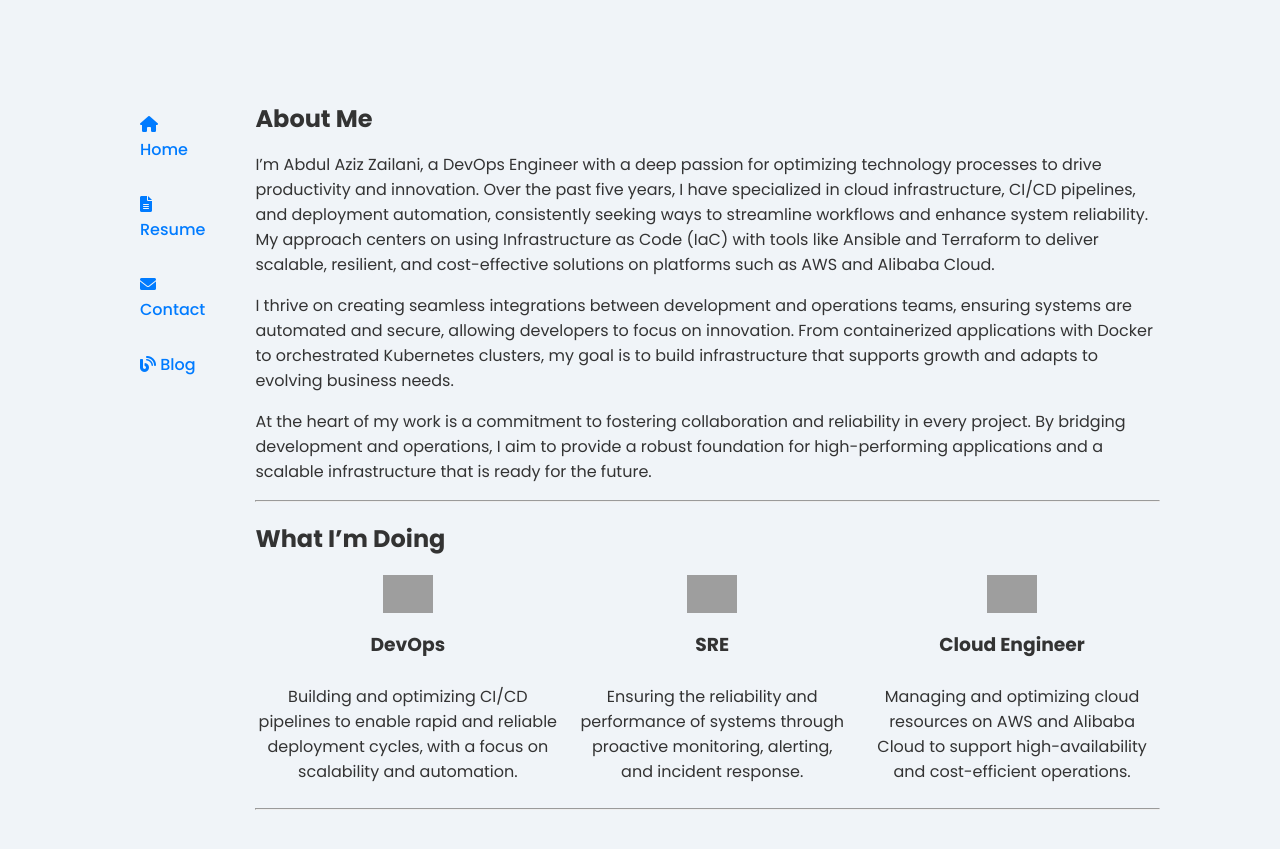
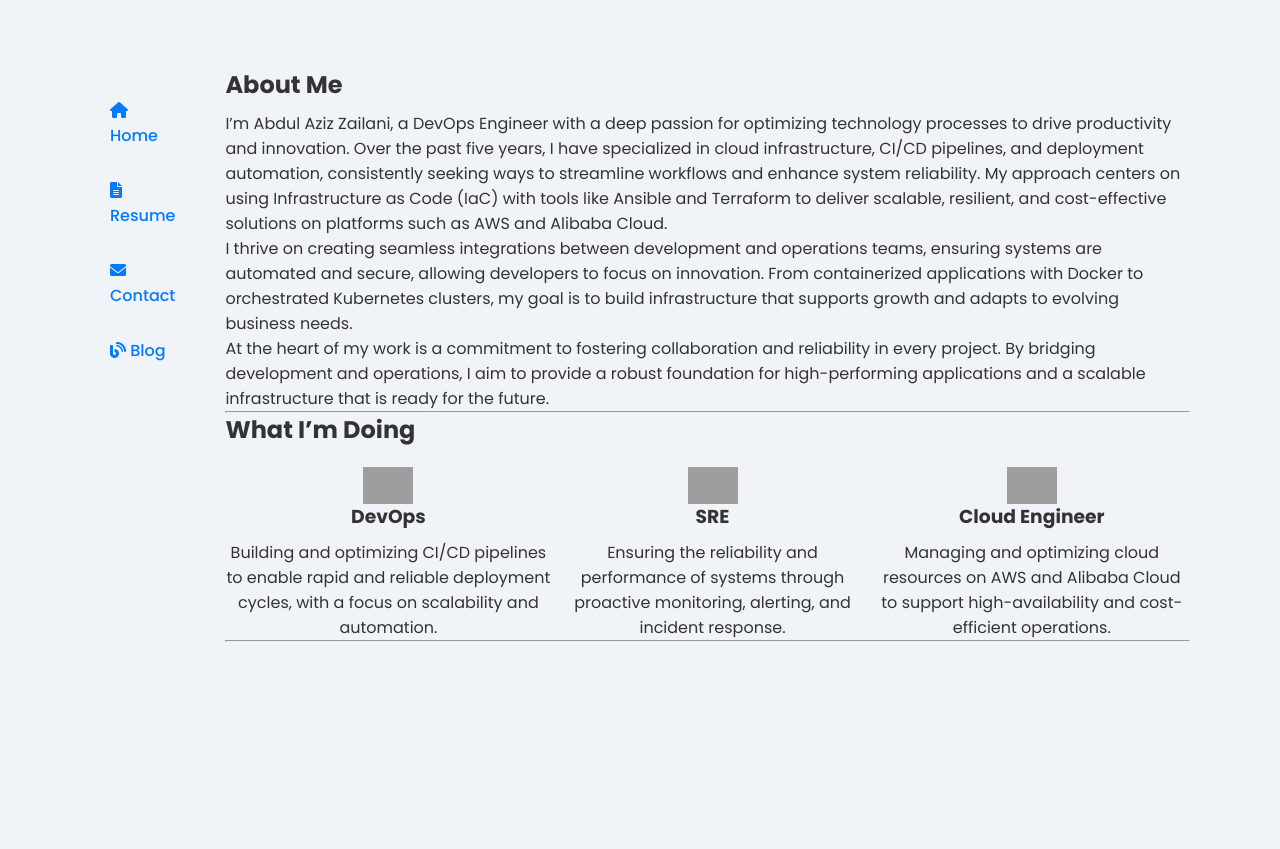
Before and after one commit to azizzailani/azizzailani.github.io, a Jekyll site: the page built from index.md, in a window 1280 px wide. Shown: the top 849 px of the page. Built offline with Jekyll 4.4.1, drawn with Linux system fonts in a browser that asks for light colours; grey boxes are pictures that could not be loaded.

Commit message:
💄 style: refactor CSS variables and styles in style.css

```diff
--- a/assets/css/style.css
+++ b/assets/css/style.css
@@ -1,7 +1,7 @@
 /* Import font Poppins dari Google Fonts */
 @import url('https://fonts.googleapis.com/css2?family=Poppins:wght@300;400;500;700&display=swap');
 
-/* Variabel CSS untuk warna dan spasi */
+/* Variabel CSS */
 :root {
     --primary-color: #007bff;
     --secondary-color: #333;
@@ -13,56 +13,52 @@
     --spacing-medium: 20px;
     --spacing-large: 30px;
     --max-width-content: 1100px;
-    /* Batas maksimal lebar konten */
     --min-height-content: 85vh;
-    /* Batas minimal tinggi konten */
 }
 
-/* Gaya dasar untuk seluruh halaman */
+/* Reset dasar */
+*,
+*::before,
+*::after {
+    box-sizing: border-box;
+    margin: 0;
+    padding: 0;
+}
+
+/* Gaya dasar untuk halaman */
 body {
     font-family: 'Poppins', sans-serif;
     color: var(--secondary-color);
     background-color: var(--background-color);
-    margin: 0;
-    padding: 0;
     display: flex;
     justify-content: center;
-    align-items: flex-start;
+    padding: var(--spacing-large);
     min-height: 100vh;
 }
 
-/* Kontainer Tata Letak */
+/* Kontainer utama */
 .container {
     display: flex;
     flex-direction: row;
     width: 100%;
     max-width: var(--max-width-content);
-    padding: var(--spacing-large);
     gap: var(--spacing-large);
-    align-items: flex-start;
     margin: auto;
-    box-sizing: border-box;
-}
-
-/* Box - Kontainer Umum */
-.box {
-    background-color: var(--box-background);
-    padding: var(--spacing-medium);
-    border: 1px solid var(--border-color);
-    border-radius: 8px;
-    box-shadow: 0 4px 15px rgba(0, 0, 0, 0.15);
-    /* Bayangan untuk efek mengambang */
-    transition: background-color 0.3s, box-shadow 0.3s;
+    min-height: 85vh;
 }
 
 /* Sidebar */
 .sidebar {
     width: 250px;
-    /* Tetapkan lebar sidebar agar konsisten */
-    min-width: 250px;
+    background-color: var(--box-background);
+    border: 1px solid var(--border-color);
+    border-radius: 8px;
+    box-shadow: 0 4px 15px rgba(0, 0, 0, 0.15);
+    padding: var(--spacing-medium);
     position: sticky;
     top: 20px;
-    box-sizing: border-box;
+    height: var(--min-height-content);
+    /* Tetapkan tinggi konsisten */
 }
 
 /* Navigasi */
@@ -90,19 +86,17 @@
 /* Konten Utama */
 .main-content {
     flex: 1;
-    width: calc(100% - 250px - var(--spacing-large));
-    /* Pastikan konsisten dengan lebar sidebar */
+    background-color: var(--box-background);
     padding: var(--spacing-large);
-    background-color: rgba(255, 255, 255, 0.95);
-    border-radius: 12px;
+    border-radius: 8px;
     box-shadow: 0 4px 15px rgba(0, 0, 0, 0.15);
-    line-height: 1.6;
-    min-height: var(--min-height-content);
-    /* Tetapkan tinggi minimum */
-    box-sizing: border-box;
+    height: var(--min-height-content);
+    /* Tetapkan tinggi konsisten */
+    overflow: auto;
+    /* Aktifkan scrolling jika konten melebihi batas */
 }
 
-/* Box Item untuk Galeri */
+/* Elemen Galeri */
 .box-gallery-grid__item {
     padding: var(--spacing-small);
     border-radius: 8px;
@@ -162,29 +156,19 @@
     .container {
         flex-direction: column;
         align-items: center;
-        max-width: 100%;
         padding: var(--spacing-medium);
     }
 
-    .sidebar {
-        width: 100%;
-        min-width: 100%;
-        border-right: none;
-        border-bottom: 2px solid #ddd;
-        margin-bottom: var(--spacing-medium);
-    }
-
+    .sidebar,
     .main-content {
         width: 100%;
-        padding: var(--spacing-medium);
-        margin: 0;
+        height: auto;
+        /* Sesuaikan tinggi untuk layar kecil */
         min-height: 75vh;
-        /* Tetapkan tinggi minimum untuk layar kecil */
     }
 
     nav {
         flex-direction: row;
         justify-content: center;
-        gap: var(--spacing-small);
     }
 }
```
